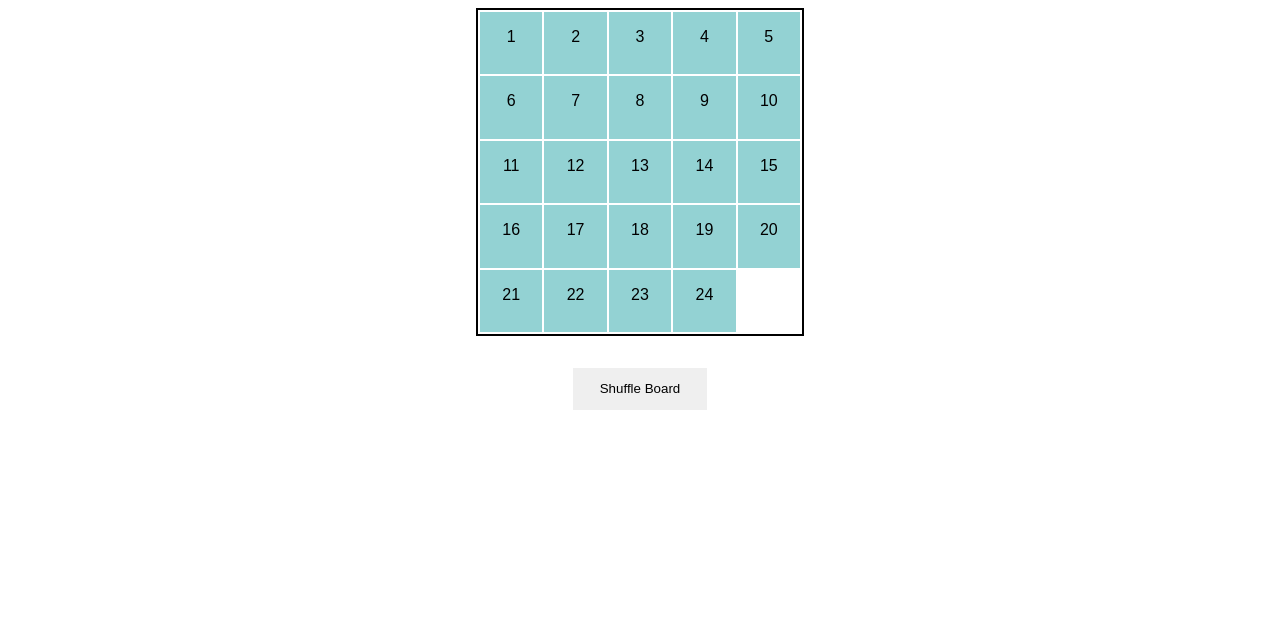
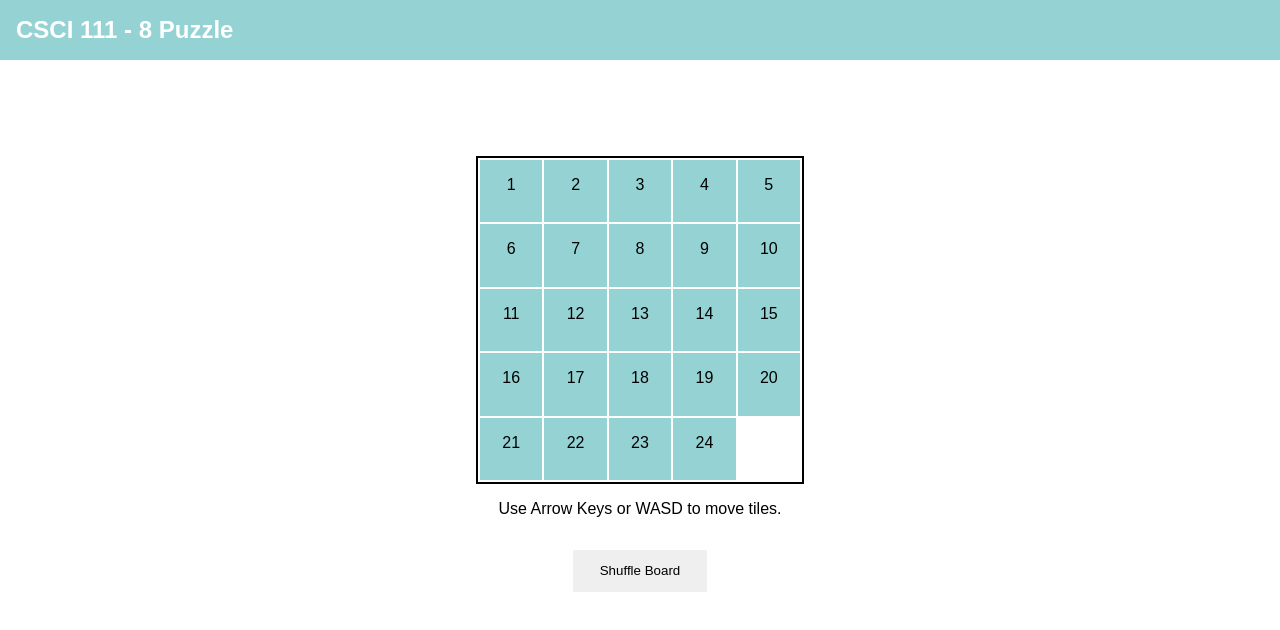
Before and after one commit to Angelo-Funelas/CSCI-111-ML-8Puzzle, a website: page index.html in a window 1280 px wide. Drawn offline with Linux system fonts and the light colour scheme.

Commit message:
Added styling

```diff
--- a/index.html
+++ b/index.html
@@ -7,8 +7,12 @@
     <title>CSCI 111 Project - 8 puzzle</title>
 </head>
 <body>
+    <nav>
+        <h1>CSCI 111 - 8 Puzzle</h1>
+    </nav>
     <div id="game-board">
     </div>
+    <p>Use Arrow Keys or WASD to move tiles.</p>
     <div id="controls">
         <button id="button-shuffle">Shuffle Board</button>
     </div>
--- a/static/styles.css
+++ b/static/styles.css
@@ -1,3 +1,17 @@
+html, body {
+    font-family: sans-serif;
+    margin: 0;
+    padding: 0;
+}
+nav {
+    background-color: #95d2d3;
+    margin-bottom: 6em;
+    padding: 1em;
+    color: white;
+}
+nav > h1 {
+    margin: 0;
+}
 #game-board {
     display: grid;
     grid-template-columns: repeat(4, auto);
@@ -10,10 +24,9 @@
     border: 2px solid black;
 }
 #game-board > div {
-    background-color: #93d2d3;
+    background-color: #95d2d3;
     text-align: center;
     padding: 1em;
-    font-family: sans-serif;
 }
 @keyframes moveUp {
     from {
@@ -62,3 +75,6 @@ button {
 button:hover {
     background-color: #e5e5e5;
 }
+p {
+    text-align: center;
+}
```
